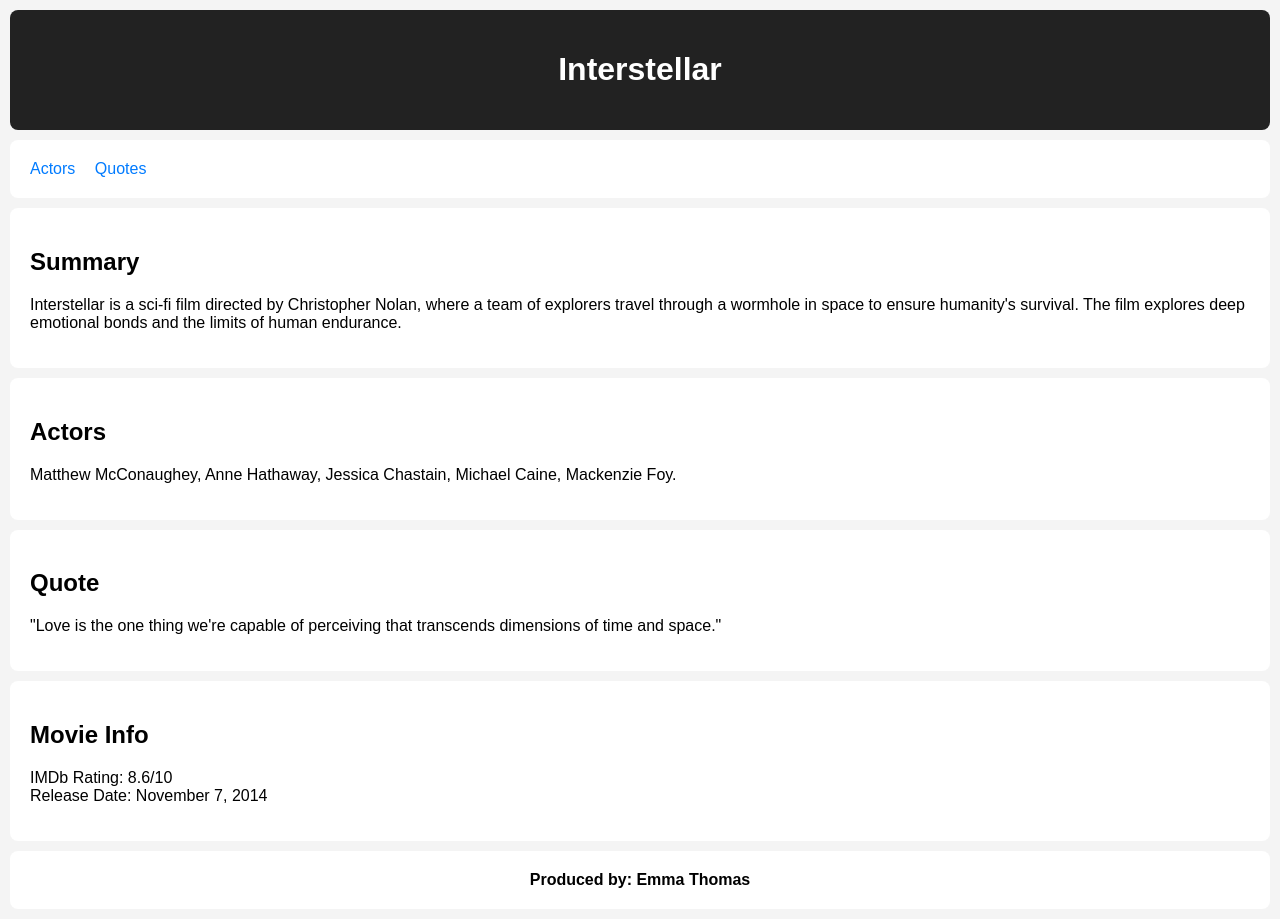
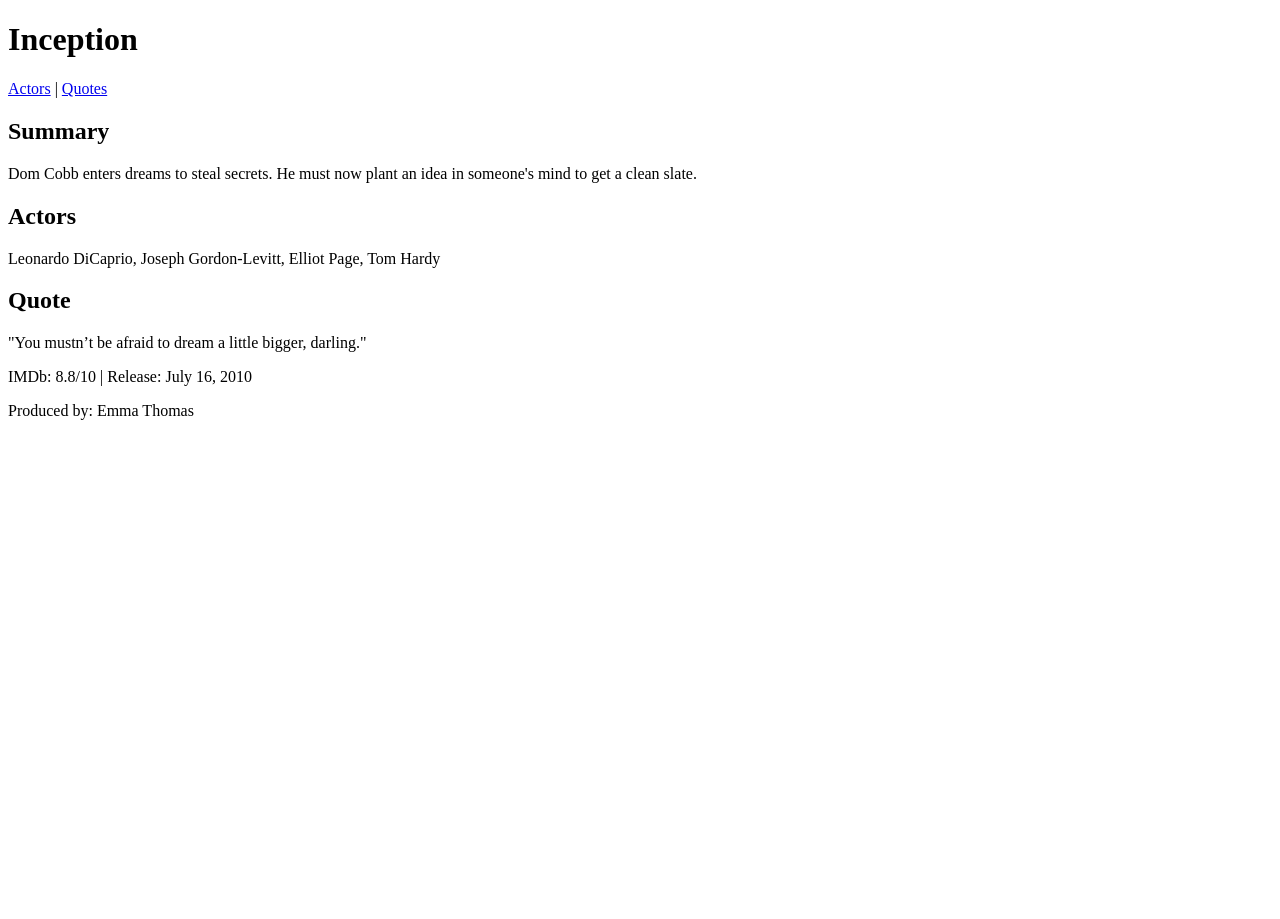
Before and after one commit to acciojob/semantic-imdb-AryanGupta67, a website: page main.html in a window 1280 px wide. After the commit the page ends 800 px from the top, so only its background shows below. Drawn offline with Linux system fonts and the light colour scheme.

Commit message:
created a submission

```diff
--- a/main.html
+++ b/main.html
@@ -1,79 +1,40 @@
 <!DOCTYPE html>
-<html lang="en">
+<html>
 <head>
-  <meta charset="UTF-8">
-  <title>Interstellar</title>
-  <style>
-    body {
-      font-family: Arial, sans-serif;
-      background-color: #f4f4f4;
-      margin: 0;
-      padding: 0;
-    }
-    header, nav, section, aside, footer {
-      padding: 20px;
-      margin: 10px;
-      background: white;
-      border-radius: 8px;
-    }
-    header {
-      background-color: #222;
-      color: white;
-      text-align: center;
-    }
-    nav a {
-      margin-right: 15px;
-      text-decoration: none;
-      color: #007BFF;
-    }
-    footer {
-      text-align: center;
-      font-weight: bold;
-    }
-  </style>
+  <title>Inception</title>
 </head>
 <body>
 
   <header>
-    <h1>Interstellar</h1>
+    <h1>Inception</h1>
   </header>
 
   <nav>
-    <a href="#actor" id="nav-actor">Actors</a>
+    <a href="#actor" id="nav-actor">Actors</a> |
     <a href="#quote" id="nav-quote">Quotes</a>
   </nav>
 
-  <section id="summary">
+  <section>
     <h2>Summary</h2>
-    <p>
-      Interstellar is a sci-fi film directed by Christopher Nolan, where a team of explorers travel through a wormhole in space to ensure humanity's survival. The film explores deep emotional bonds and the limits of human endurance.
-    </p>
+    <p>Dom Cobb enters dreams to steal secrets. He must now plant an idea in someone's mind to get a clean slate.</p>
   </section>
 
   <section id="actor">
     <h2>Actors</h2>
-    <p>
-      Matthew McConaughey, Anne Hathaway, Jessica Chastain, Michael Caine, Mackenzie Foy.
-    </p>
+    <p>Leonardo DiCaprio, Joseph Gordon-Levitt, Elliot Page, Tom Hardy</p>
   </section>
 
   <section id="quote">
     <h2>Quote</h2>
-    <p>
-      "Love is the one thing we're capable of perceiving that transcends dimensions of time and space."
-    </p>
+    <p>"You mustn’t be afraid to dream a little bigger, darling."</p>
   </section>
 
   <aside>
-    <h2>Movie Info</h2>
-    <p>
-      IMDb Rating: 8.6/10<br>
-      Release Date: November 7, 2014
-    </p>
+    <p>IMDb: 8.8/10 | Release: July 16, 2010</p>
   </aside>
 
   <footer>
-    Produced by: Emma Thomas
+    <p>Produced by: Emma Thomas</p>
   </footer>
 
 </body>
```
